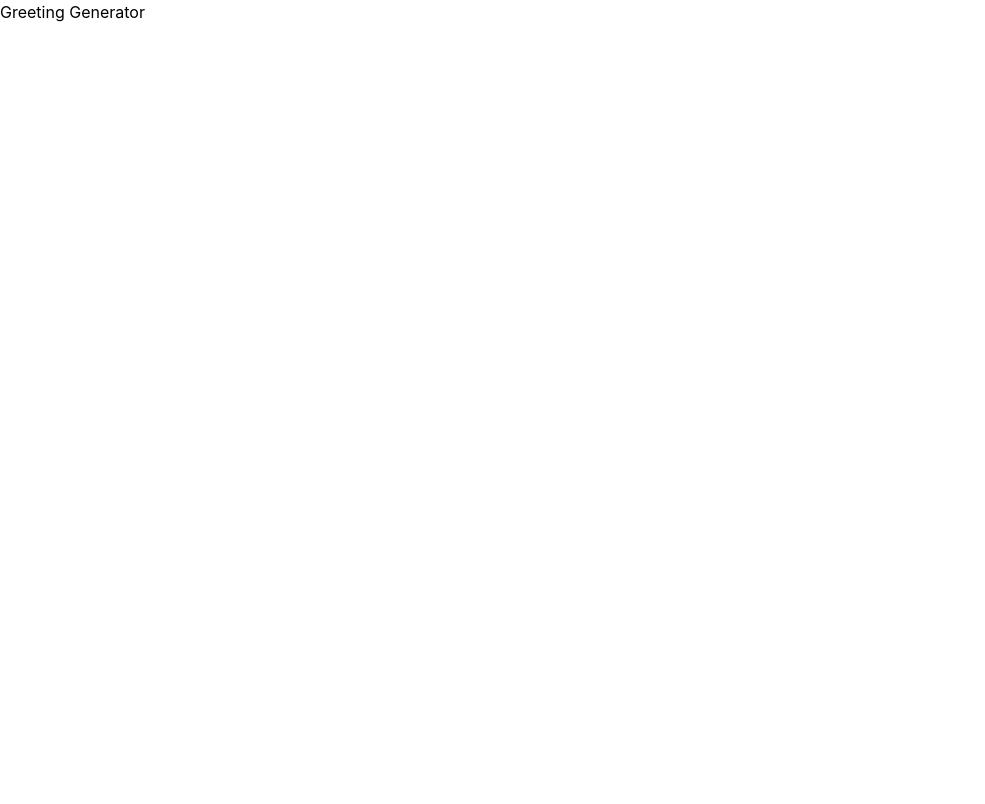
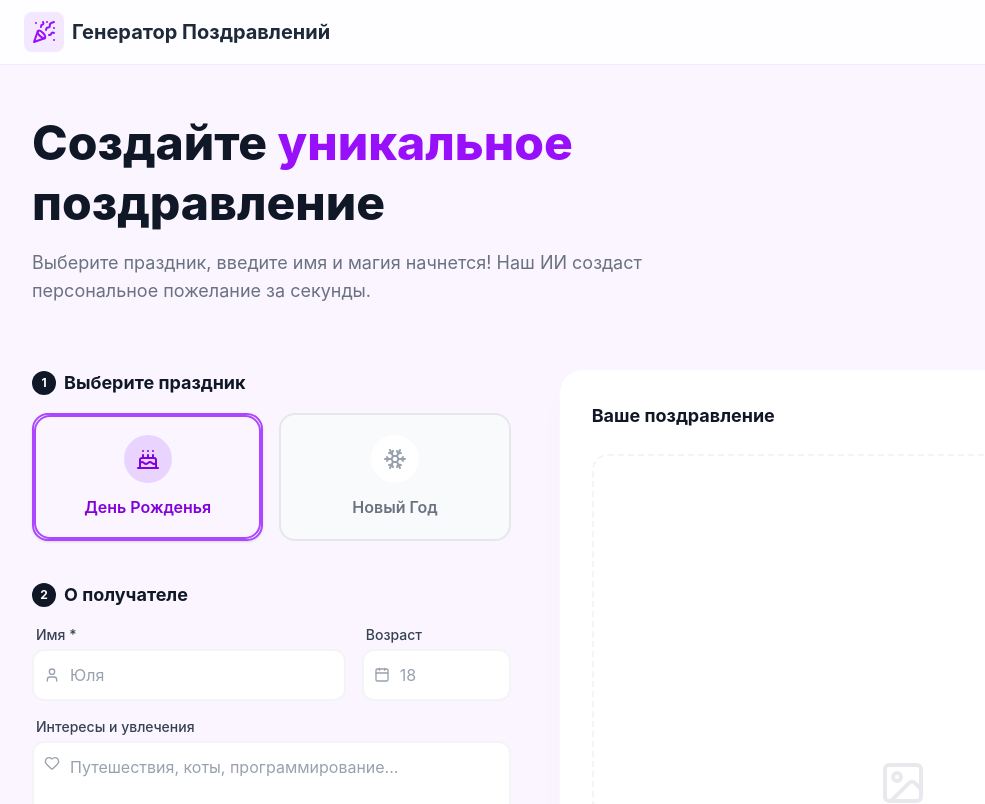
Before and after one commit to zhaslansabyrzhan/greeting-generator, a React (Vite) app: page / in a window 1280 px wide. Shown: the top 804 px of the page, without its empty margins (0-985 px from the left). Built offline with nearby package versions, Linux system fonts and the light colour scheme; no server answers.

Commit message:
feat: import main layout

```diff
--- a/src/App.tsx
+++ b/src/App.tsx
@@ -1,7 +1,5 @@
+import { MainLayout } from '@/components/MainLayout'
+
 export const App = () => {
-  return (
-    <div>
-      <h1>Greeting Generator</h1>
-    </div>
-  )
+  return <MainLayout />
 }
```
